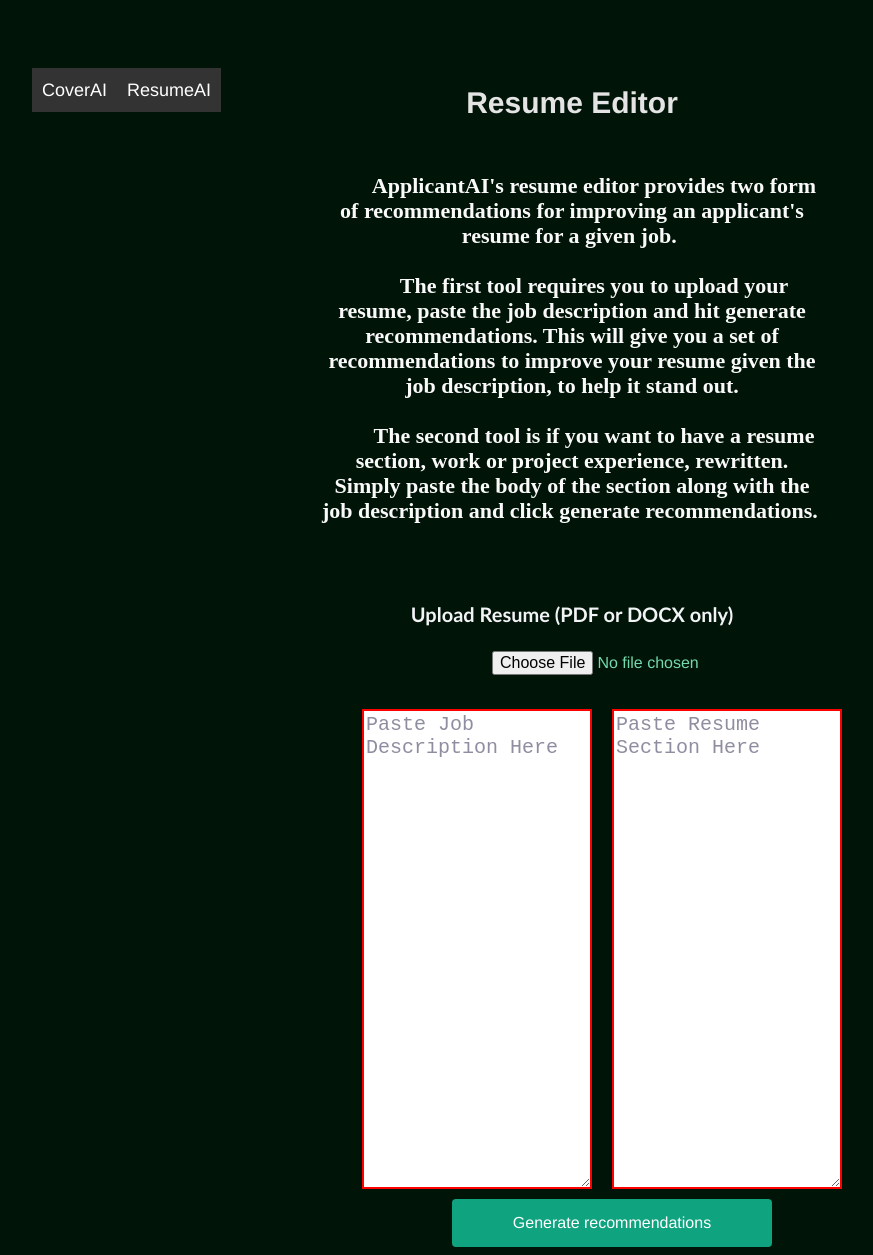
After one commit to GauravMohan1/applicantAI, a Flask app: template templates/form.html in a window 1280 px wide. The commit adds this page. Shown: the whole page, without its empty margins (68-941 px from the left). Run offline with Flask 2, Linux system fonts and the light colour scheme; the template is opened without the code that fills it, so the values that code supplies are empty; some web fonts are replaced.

Commit message:
resume editor

```diff
--- a/app.py
+++ b/app.py
@@ -124,3 +124,125 @@ def extract_job(description):
     response_text += response['choices'][0]['text'].strip()
 
     return response_text
+
+
+
+
+@app.route("/resume", methods=["POST"])
+def get_recommendations():
+
+    description = request.form['job']
+    job_desc = extract_job(description)
+
+    if bool(request.files["resume"]) and len(request.form['section']) == 0:
+        error_message = "Please upload a PDF or DOCX version of your resume"
+        request_file = request.files["resume"]
+        file_name = request_file.filename
+        file_type = mimetypes.guess_type(file_name)[0]
+        if file_type == 'application/pdf':
+            resume = extract_resume_pdf(request_file)
+        elif file_type == 'application/vnd.openxmlformats-officedocument.wordprocessingml.document':
+            resume = extract_resume_docx(request_file)
+        else:
+            return render_template('form.html', result=error_message)
+
+        prompt = "Provide recommendations on improving the following resume given the job description and seperate the recommendations into work experience, project experience, leadership experience. Recommendations should quote from the applicant's resume when explaining how to improve the match rate with the job description, improve word usage, and sentence structure."
+        prompt += 'Resume: ' + resume + "\n"
+        prompt += 'Job Description' + job_desc
+        response = openai.Completion.create(
+            model="text-davinci-003",
+            prompt=prompt,
+            temperature=0.8,
+            max_tokens = 2485
+        )
+        response_text = response['choices'][0]['text'].strip()
+        return render_template('form.html', result=response_text)
+    elif not bool(request.files["resume"]) and len(request.form['section']) != 0:
+        section = request.form['section']
+        new_section = rewrite(section,job_desc)
+        return render_template('form.html', result=new_section)
+    else:
+        error_message = "Please choose one recommendation tool at a time."
+        return render_template('form.html', result=error_message)
+
+
+
+
+
+def rewrite(section,job_desc):
+    string = "Rewrite the following experience section to more closely align with the job qualifications and responsibilities. These changes may include incorporating relevant skills, improving sentence structure, change wording and highlighting accomplishments. Maintain the same format\
+        of the original section."
+    string += "\n"
+    string += 'Experience Section: ' + section + "\n"
+    string += 'Job Description: ' + job_desc
+    response = openai.Completion.create(
+        model="text-davinci-003",
+        prompt=string,
+        temperature=0.9,
+        max_tokens = 1000,
+        n=2
+    )
+    return response['choices'][0]['text'].strip()
+
+
+
+def extract_resume_pdf(pdf_file):
+    # Get the binary data of the PDF file from the request
+    # Create a PDF object
+    pdf = PyPDF2.PdfReader(pdf_file)
+
+    # Iterate over every page in the PDF
+    text = ""
+    for page in range(len(pdf.pages)):
+        # Extract the text from the current page
+        text += pdf.pages[page].extract_text()
+    # Return the extracted text
+# Apply text on GPT-3 Summarization
+    response = openai.Completion.create(
+                model="text-davinci-003",
+                prompt="""Summarize the text below into a JSON with exactly the following structure {basic_info: {first_name, last_name, full_name, email, phone_number, location, portfolio_website_url, linkedin_url, github_main_page_url, university, education_level (BS, MS, or PhD), graduation_year, graduation_month, majors, GPA}, work_experience: [{job_title, company, location, duration, job_summary}], leadership_experience:[{role, description}], project_experience:[{project_name, project_discription}]}
+""" + '\n' + text,
+                temperature = 0.0,
+                max_tokens = 2000
+            )
+
+    response_text = response['choices'][0]['text'].strip()
+
+    return response_text
+
+def extract_resume_docx(docx_file):
+    file_bytes = BytesIO()
+    file_bytes.write(docx_file.read())
+    # Seek to the beginning of the BytesIO object
+    file_bytes.seek(0)
+    # Read the file using the Document object from python-docx
+    document = Document(file_bytes)
+    # Extract the contents of the document
+    text = ''
+    for paragraph in document.paragraphs:
+        text += paragraph.text
+
+    response = openai.Completion.create(
+                model="text-davinci-003",
+                prompt="""Summarize the text below into a JSON with exactly the following structure {basic_info: {first_name, last_name, full_name, email, phone_number, location, portfolio_website_url, linkedin_url, github_main_page_url, university, education_level (BS, MS, or PhD), graduation_year, graduation_month, majors, GPA}, work_experience: [{job_title, company, location, duration, job_summary}], leadership_experience:[{role, description}], project_experience:[{project_name, project_discription}]}
+""" + '\n' + text,
+                temperature = 0.0,
+                max_tokens = 2000
+            )
+
+    response_text = response['choices'][0]['text'].strip()
+
+    return response_text
+
+def extract_job(description):
+    response_text = ''
+    response = openai.Completion.create(
+        model="text-davinci-003",
+        prompt="""Summarize the text below into a JSON with exactly the following structure {basic_info: {company description}, role_description: [{job_title, responsibilities}], role_qualifications:[{qualifications, skills}]}
+""" + '\n' + description,
+        temperature = 0.0,
+        max_tokens = 1000
+    )
+    response_text += response['choices'][0]['text'].strip()
+
+    return response_text
--- /dev/null
+++ b/static/form.css
@@ -0,0 +1,238 @@
+@font-face {
+    font-family: "Fantasy";
+    src: url(https://cdn.openai.com/API/fonts/ColfaxAIRegular.woff2)
+        format("woff2"),
+      url(https://cdn.openai.com/API/fonts/ColfaxAIRegular.woff) format("woff");
+    font-weight: normal;
+    font-style: normal;
+  }
+  @font-face {
+    font-family: "Fantasy";
+    src: url(https://cdn.openai.com/API/fonts/ColfaxAIBold.woff2) format("woff2"),
+      url(https://cdn.openai.com/API/fonts/ColfaxAIBold.woff) format("woff");
+    font-weight: bold;
+    font-style: normal;
+  }
+  body,
+  input {
+    font-size: 16px;
+    line-height: 24px;
+    color: #74d9ac;
+    font-family: "Fantasy", Helvetica, sans-serif;
+  }
+
+  input[type="file"] {
+    display: block;
+    position: relative;
+    left: 80px;
+  }
+
+  input[type="submit"] {
+    display: block;
+    position: relative;
+    left: 40px;
+  }
+
+
+  body {
+    display: flex;
+    flex-direction: column;
+    align-items: center;
+    padding-top: 60px;
+    background-color: #001408;
+  }
+  .icon {
+    width: 300px;
+  }
+  h1 {
+    text-align: center;
+    font-size: 30px;
+    line-height: 40px;
+    font-weight: bold;
+    margin: 15px 0 15px;
+  }
+  h4 {
+    font-size: 20px;
+    font-family: "Optima";
+    line-height: 25px;
+    font-weight: bold;
+    color: #f2f3f6;
+    margin: 10px 0px 0px;
+  }
+  h5 {
+    font-size: 22px;
+    font-family: "Candera";
+    line-height: 25px;
+    color: #fafafa;
+    margin: 10px 0 20px;
+    white-space: pre-wrap;
+
+  }
+  h5 {
+    display:block;
+    width: 500px;
+  }
+  p {
+    font-size: 20px;
+    line-height: 5px;
+    font-weight: bold;
+    color: #202123;
+  }
+  form {
+    display: flex;
+    flex-direction: column;
+    width: 320px;
+  }
+
+  ::placeholder {
+    color: #8e8ea0;
+    opacity: 1;
+    font-size: 20px;
+  }
+
+  .textarea-container {
+    display: flex;
+    width: 500px;
+    height: 500px;
+    position: relative;
+    right: 60px;
+  }
+
+  .textAreaMultiline {
+    flex: 1;
+    border : 2px solid red;
+    margin: 10px 10px;
+  }
+  input[type="submit"] {
+    padding: 12px 0;
+    color: #fff;
+    background-color: #10a37f;
+    border: none;
+    border-radius: 4px;
+    text-align: center;
+    cursor: pointer;
+  }
+
+  .popup{
+    background-color: #ffffff;
+    width: 450px;
+    padding: 30px 40px;
+    position: absolute;
+    transform: translate(-50%,-50%);
+    left: 50%;
+    top: 50%;
+    border-radius: 8px;
+    font-family: "Poppins",sans-serif;
+    display: none;
+    text-align: center;
+  }
+  .popup button{
+    display: block;
+    margin:  0 0 20px auto;
+    background-color: transparent;
+    font-size: 20px;
+    color: #150404;
+    background: #039a38;
+    border-radius: 100%;
+    width: 25px;
+    height: 25px;
+    border: none;
+    outline: none;
+    cursor: pointer;
+  }
+  .popup h2{
+  margin-top: 0px;
+  }
+  .popup p{
+    font-size: 14px;
+    text-align: justify;
+    margin: 20px 0 10px;
+    line-height: 15px;
+    white-space: pre-wrap;
+  }
+
+  .spinner {
+    margin: 20px auto;
+    border: 10px solid #f3f3f3;
+    border-radius: 50%;
+    border-top: 10px solid #3498db;
+    width: 60px;
+    height: 60px;
+    -webkit-animation: spin 2s linear infinite; /* Safari */
+    animation: spin 2s linear infinite;
+  }
+
+  .spinner-container {
+    display: none;
+    position: fixed;
+    z-index: 1000;
+    top: 50%;
+    left: 50%;
+    transform: translate(-50%, -50%);
+    width: 300px;
+    height: 150px;
+    background-color: #080707;
+    border: 1px solid #ccc;
+    border-radius: 4px;
+    text-align: center;
+  }
+
+  .spinner-container p {
+    margin: 20px auto;
+    font-size: 20px;
+    color: #3498db;
+  }
+
+  @-webkit-keyframes spin {
+    0% { -webkit-transform: rotate(0deg); }
+    100% { -webkit-transform: rotate(360deg); }
+  }
+
+  @keyframes spin {
+    0% { transform: rotate(0deg); }
+    100% { transform: rotate(360deg); }
+  }
+
+  #industry{
+    height:30px;
+    width:200px;
+   }
+
+  /* The container <div> - needed to position the dropdown content */
+  #industry {
+    position: relative;
+    display: inline-block;
+  }
+
+  /* Dropdown Content (Hidden by Default) */
+  #industry option{
+    height:30px;
+    width:200px;
+  }
+
+  nav {
+    display: flex;
+    justify-content: flex-start;
+    align-items: center;
+    position:absolute;
+    left: 100px;
+    background-color: #333;
+    color: #fff;
+  }
+
+  nav a {
+    color: #fff;
+    text-decoration: none;
+    font-size: 18px;
+    padding: 10px;
+    display: block;
+  }
+
+  nav a:hover {
+    background-color: #444;
+  }
+
+  nav a.active {
+    background-color: #444;
+    font-weight: bold;
+  }
--- /dev/null
+++ b/templates/form.html
@@ -0,0 +1,67 @@
+<!DOCTYPE html>
+<nav>
+  <a href="/">CoverAI</a>
+  <a href="/resume">ResumeAI</a>
+</nav>
+  <head>
+    <link rel="stylesheet" href="{{ url_for('static', filename='form.css') }}" />
+  </head>
+<body>
+    <h1 style="font-family:Helvetica; color:rgb(228, 228, 228);">Resume Editor</h1>
+    <h5 style="text-align:center">
+        ApplicantAI's resume editor provides two form of recommendations for improving an applicant's resume for a given job.
+
+        The first tool requires you to upload your resume, paste the job description and hit generate recommendations. This will give you a set of recommendations to improve your resume given the job description, to help it stand out.
+
+        The second tool is if you want to have a resume section, work or project experience, rewritten. Simply paste the body of the section along with the job description and click generate recommendations.
+    </h5>
+    <br>
+    <h4 style="text-align:center">Upload Resume (PDF or DOCX only)</h4>
+    <br>
+    <form action="/resume" method="post" id='editor' enctype="multipart/form-data">
+        <input type="file" name="resume" id="resume"/>
+        <br>
+        <div class="textarea-container">
+            <textarea class="textAreaMultiline" name='job' id='job' placeholder="Paste Job Description Here" rows="35" cols="35" required></textarea>
+            <textarea class="textAreaMultiline" name='section' id='section' placeholder="Paste Resume Section Here" rows="25" cols="25"></textarea>
+        </div>
+        <input type="submit" value="Generate recommendations"/>
+    </form>
+    <div class="spinner-container">
+        <p>Loading Recommendations...</p>
+        <div class="spinner"></div>
+    </div>
+    {% if result %}
+    <div class="popup">
+        <button id="close">&times;</button>
+        <h2>Here's your Resume Recommendations!</h2>
+        <p>
+            {{ result }}
+        </p>
+    </div>
+    {% endif %}
+    <script type="text/javascript">
+    // Get the form element
+    const form = document.getElementById('editor');
+
+    form.addEventListener('submit', function(e) {
+        // Show the spinner
+        document.querySelector('.spinner-container').style.display = 'block';
+    });
+
+    window.addEventListener("load", function(){
+        document.querySelector('.spinner-container').style.display = 'none';
+            setTimeout(
+                function open(event){
+                    document.querySelector(".popup").style.display = "block";
+                },
+                2000
+            )
+        });
+
+        document.querySelector("#close").addEventListener("click", function(){
+            document.querySelector(".popup").style.display = "none";
+        })
+    </script>
+</body>
+</html>
--- a/templates/index.html
+++ b/templates/index.html
@@ -1,4 +1,8 @@
 <!DOCTYPE html>
+  <nav>
+    <a href="/">Home</a>
+    <a href="/resume">ResumeAI</a>
+  </nav>
   <head>
     <title>ApplicantAI</title>
     <link
```
Also changed, not shown: static/main.css (+27 -0 lines).
